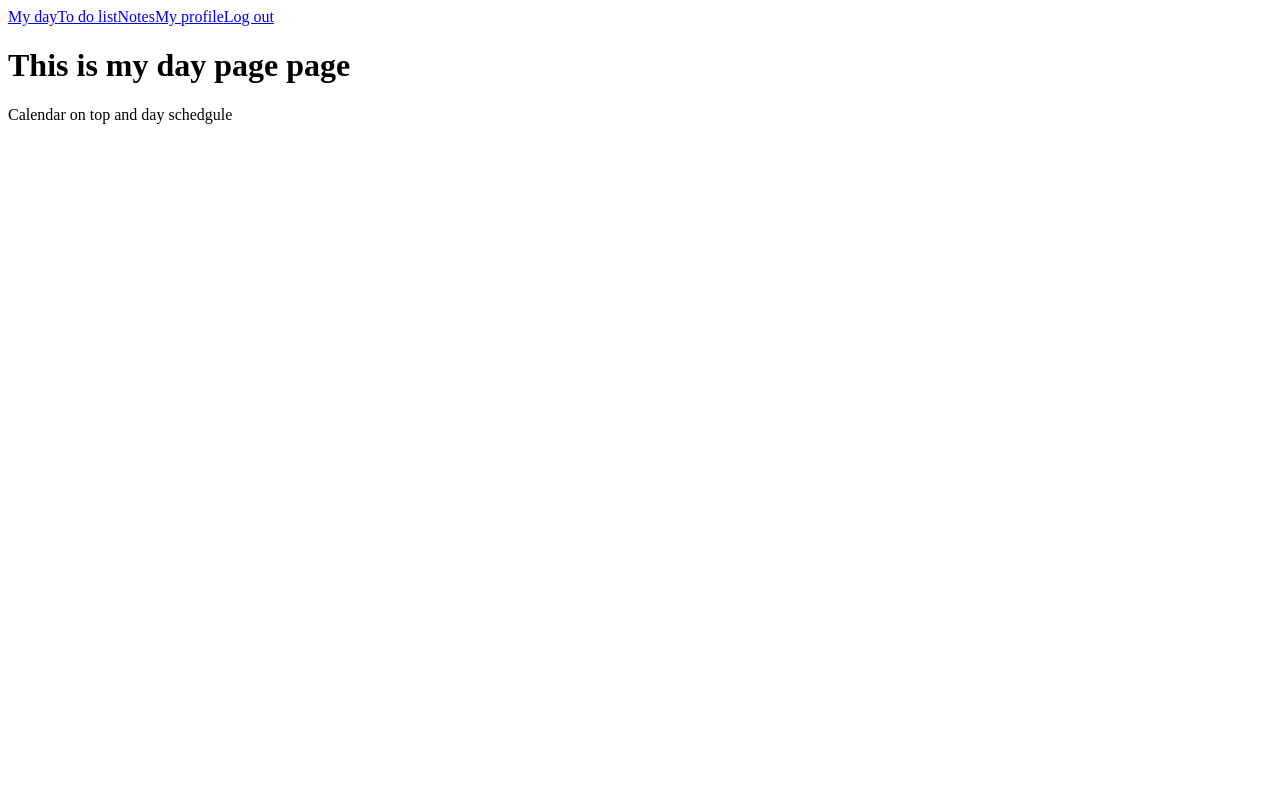
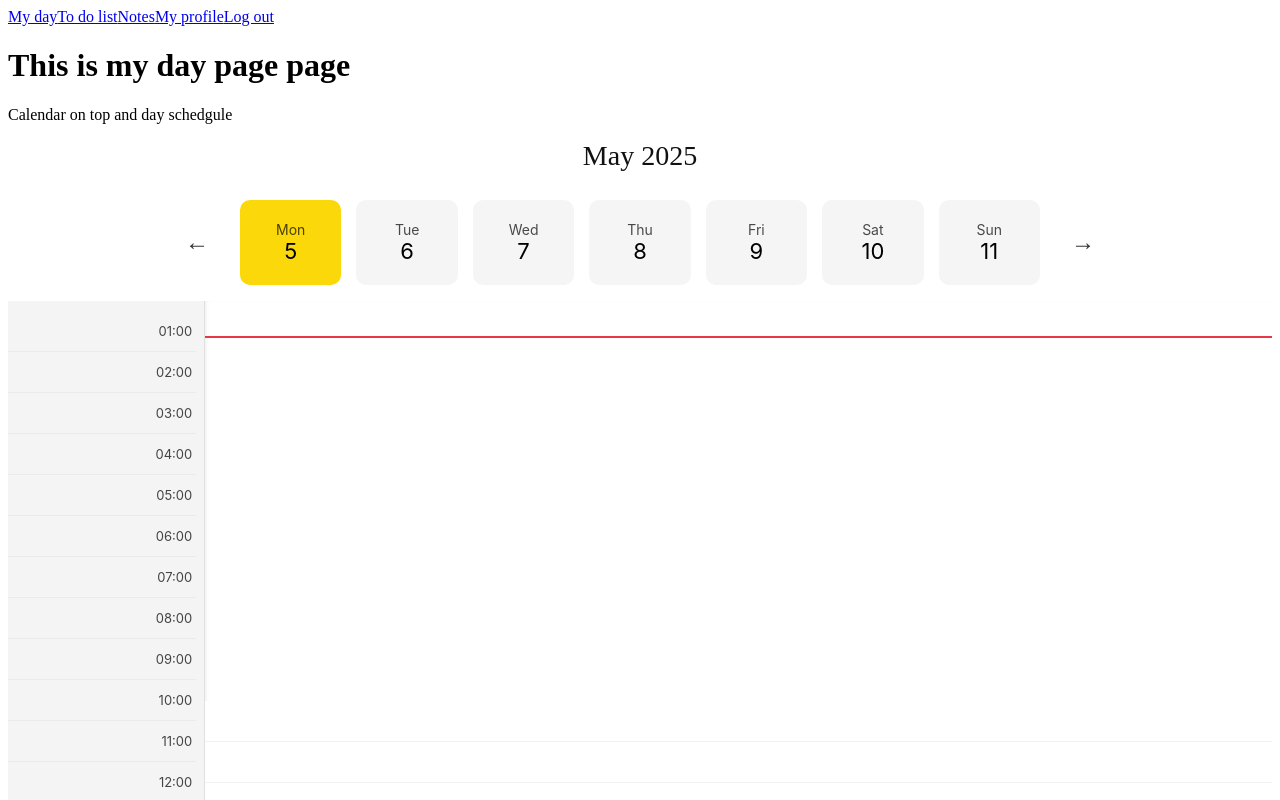
Before and after one commit to GabrielaLukacova/daily-planner-front-end, a Vue app: page /my-day in a window 1280 px wide. Shown: the top 800 px of the page. Built offline with nearby package versions, Linux system fonts and the light colour scheme.

Commit message:
callendar and day plan

```diff
--- a/package.json
+++ b/package.json
@@ -12,6 +12,7 @@
     "lint": "eslint . --fix"
   },
   "dependencies": {
+    "date-fns": "^4.1.0",
     "vue": "^3.5.12",
     "vue-router": "^4.4.5"
   },
--- /dev/null
+++ b/src/components/DayPlan.vue
@@ -0,0 +1,121 @@
+<template>
+    <div class="day-plan-container" ref="containerRef">
+      <div class="time-column" ref="syncScrollRef">
+        <div v-for="hour in 25" :key="hour" class="time-label">
+          {{ (hour % 24).toString().padStart(2, '0') }}:00
+        </div>
+      </div>
+
+      <div class="content-column" ref="contentRef" @scroll="syncScroll">
+        <div class="spacer" />
+        <div v-for="hour in 25" :key="hour" class="hour-block"></div>
+        <div class="now-line" :style="{ top: nowLinePosition + 'px' }" />
+        <div class="spacer" />
+      </div>
+    </div>
+  </template>
+
+  <script setup>
+  import { ref, onMounted, onUnmounted } from 'vue'
+
+  const containerRef = ref(null)
+  const contentRef = ref(null)
+  const syncScrollRef = ref(null)
+  const nowLinePosition = ref(0)
+  const hasScrolled = ref(false)
+
+  const updateNowLine = () => {
+    const now = new Date(
+      new Date().toLocaleString("en-US", { timeZone: "Europe/Copenhagen" })
+    )
+    const hours = now.getHours()
+    const minutes = now.getMinutes()
+    const px = hours * 40 + (minutes / 60) * 40
+    nowLinePosition.value = px
+
+    if (!hasScrolled.value && contentRef.value) {
+      const scrollTarget = px - 100
+      contentRef.value.scrollTop = scrollTarget > 0 ? scrollTarget : 0
+    }
+  }
+
+  const syncScroll = () => {
+    hasScrolled.value = true
+    if (syncScrollRef.value && contentRef.value) {
+      syncScrollRef.value.scrollTop = contentRef.value.scrollTop
+    }
+  }
+
+  let interval
+  onMounted(() => {
+    updateNowLine()
+    interval = setInterval(updateNowLine, 60000)
+    contentRef.value?.addEventListener("scroll", syncScroll)
+  })
+
+  onUnmounted(() => {
+    clearInterval(interval)
+  })
+  </script>
+
+  <style scoped>
+  .day-plan-container {
+    display: flex;
+    height: 100vh;
+    overflow: hidden;
+    font-family: 'Inter', sans-serif;
+  }
+
+  .time-column {
+    width: 15%;
+    padding-top: 10px;
+    background-color: #f4f4f4;
+    text-align: right;
+    padding-right: 8px;
+    overflow: hidden;
+    border-right: 1px solid #e0e0e0;
+  }
+
+  .time-label {
+    height: 40px;
+    line-height: 40px;
+    font-size: 13px;
+    color: #444;
+    border-bottom: 1px solid #eaeaea;
+    position: relative;
+    padding-right: 4px;
+  }
+
+  .content-column {
+    width: 85%;
+    position: relative;
+    overflow-y: scroll;
+    border-left: none;
+    padding-top: 0;
+    scroll-behavior: smooth;
+    background-color: #fff;
+    box-shadow: inset 3px 0 5px -3px rgba(0,0,0,0.1);
+  }
+
+  .spacer {
+    height: 400px;
+    flex-shrink: 0;
+  }
+
+  .hour-block {
+    height: 40px;
+    border-bottom: 1px solid #f2f2f2;
+    background-color: #fff;
+  }
+
+  .now-line {
+    position: absolute;
+    left: 0;
+    right: 0;
+    height: 2px;
+    background-color: #e63946;
+    z-index: 30;
+    pointer-events: none;
+    transition: top 0.3s ease-out;
+  }
+  </style>
--- /dev/null
+++ b/src/components/WeekDays.vue
@@ -0,0 +1,114 @@
+<template>
+            <div class="month-year">
+            {{ formattedMonthYear }}
+        </div>
+    <div class="week-days">
+      <button class="arrow" @click="prevWeek">←</button>
+      <div class="days">
+        <div
+          v-for="(day, index) in weekDays"
+          :key="index"
+          class="day"
+          :class="{ today: isToday(day.date) }"
+        >
+          <div class="day-name">{{ day.label }}</div>
+          <div class="day-number">{{ day.date.getDate() }}</div>
+        </div>
+      </div>
+      <button class="arrow" @click="nextWeek">→</button>
+    </div>
+  </template>
+
+  <script setup>
+  import { ref, computed } from 'vue'
+  import { format, startOfWeek, addDays, subWeeks, addWeeks, isSameDay } from 'date-fns'
+
+  const formattedMonthYear = computed(() => format(currentDate.value, 'MMMM yyyy'))
+
+  const currentDate = ref(new Date())
+
+  const startOfCurrentWeek = computed(() => startOfWeek(currentDate.value, { weekStartsOn: 1 }))
+
+  const weekDays = computed(() => {
+    const labels = ['Mon', 'Tue', 'Wed', 'Thu', 'Fri', 'Sat', 'Sun']
+    return Array.from({ length: 7 }, (_, i) => {
+      const date = addDays(startOfCurrentWeek.value, i)
+      return {
+        label: labels[i],
+        date,
+      }
+    })
+  })
+
+  const isToday = (date) => isSameDay(date, new Date())
+
+  const prevWeek = () => {
+    currentDate.value = subWeeks(currentDate.value, 1)
+  }
+
+  const nextWeek = () => {
+    currentDate.value = addWeeks(currentDate.value, 1)
+  }
+  </script>
+
+  <style scoped>
+  .month-year {
+  font-size: 28px;
+  margin-bottom: 12px;
+  text-align: center;
+  color: #111;
+}
+  .week-days {
+    display: flex;
+    align-items: center;
+    justify-content: center;
+    gap: 25px;
+    font-family: 'Inter', sans-serif;
+    padding: 16px 0;
+  }
+
+  .arrow {
+    background: none;
+    border: none;
+    font-size: 24px;
+    cursor: pointer;
+    color: #333;
+    transition: transform 0.2s;
+  }
+
+  .arrow:hover {
+    transform: scale(1.2);
+  }
+
+  .days {
+    display: grid;
+    grid-template-columns: repeat(7, 1fr);
+    gap: 15px;
+    width: 100%;
+    max-width: 800px;
+  }
+
+  .day {
+    display: flex;
+    flex-direction: column;
+    align-items: center;
+    justify-content: center;
+    background-color: #f5f5f5;
+    border-radius: 10px;
+    height: 85px;
+    transition: background-color 0.3s;
+  }
+
+  .day.today {
+    background-color: #FAD809;
+  }
+
+  .day-number {
+    font-size: 22px;
+  }
+
+  .day-name {
+    font-size: 14px;
+    opacity: 0.7;
+  }
+  </style>
--- a/src/views/MyDay.vue
+++ b/src/views/MyDay.vue
@@ -2,10 +2,18 @@
   <div class="my-day">
     <h1>This is my day page page</h1>
     <p>Calendar on top and day schedgule</p>
+    <WeekDays />
+    <DayPlan />
+
   </div>
 </template>
 
 <script setup lang="ts">
+import WeekDays from '@/components/WeekDays.vue'
+import DayPlan from '@/components/DayPlan.vue'
+import { format, startOfWeek, addDays, subWeeks, addWeeks, isSameDay } from 'date-fns'
+
+
 
 </script>
 
```
Also changed, not shown: 1 other file (tests, documents, lock files or other folders).
